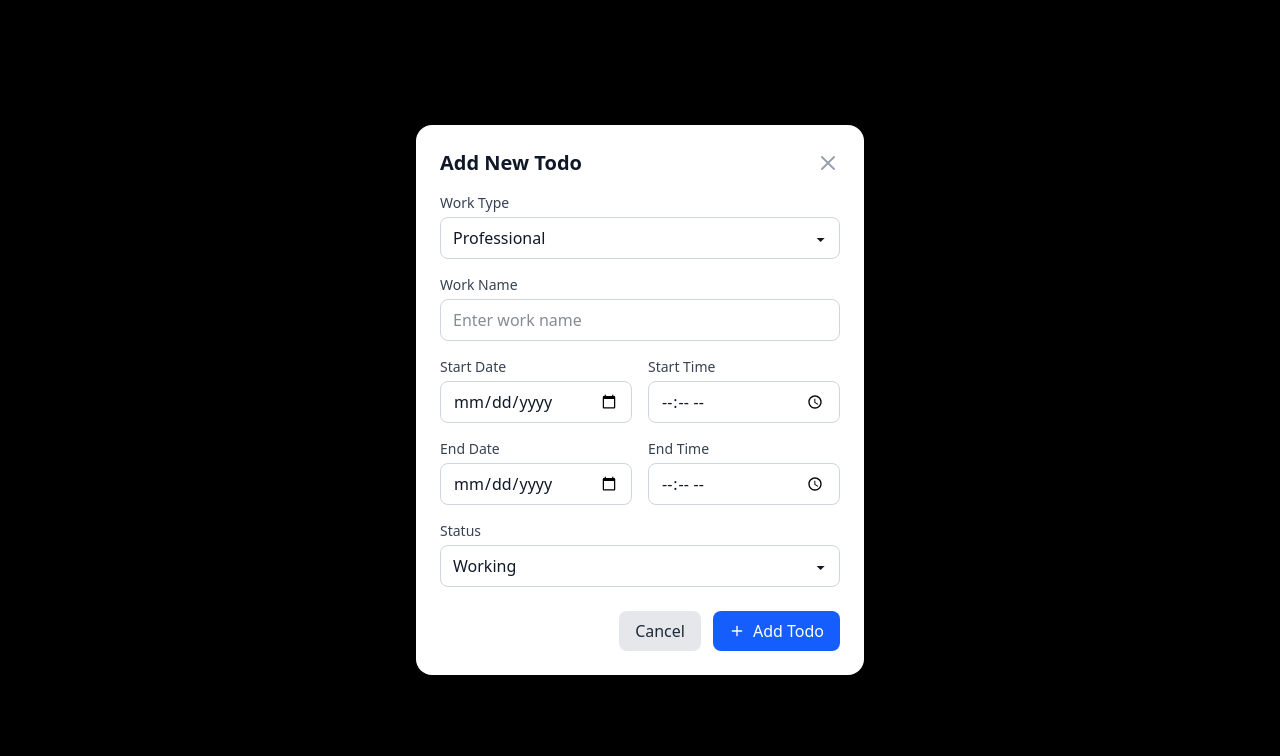
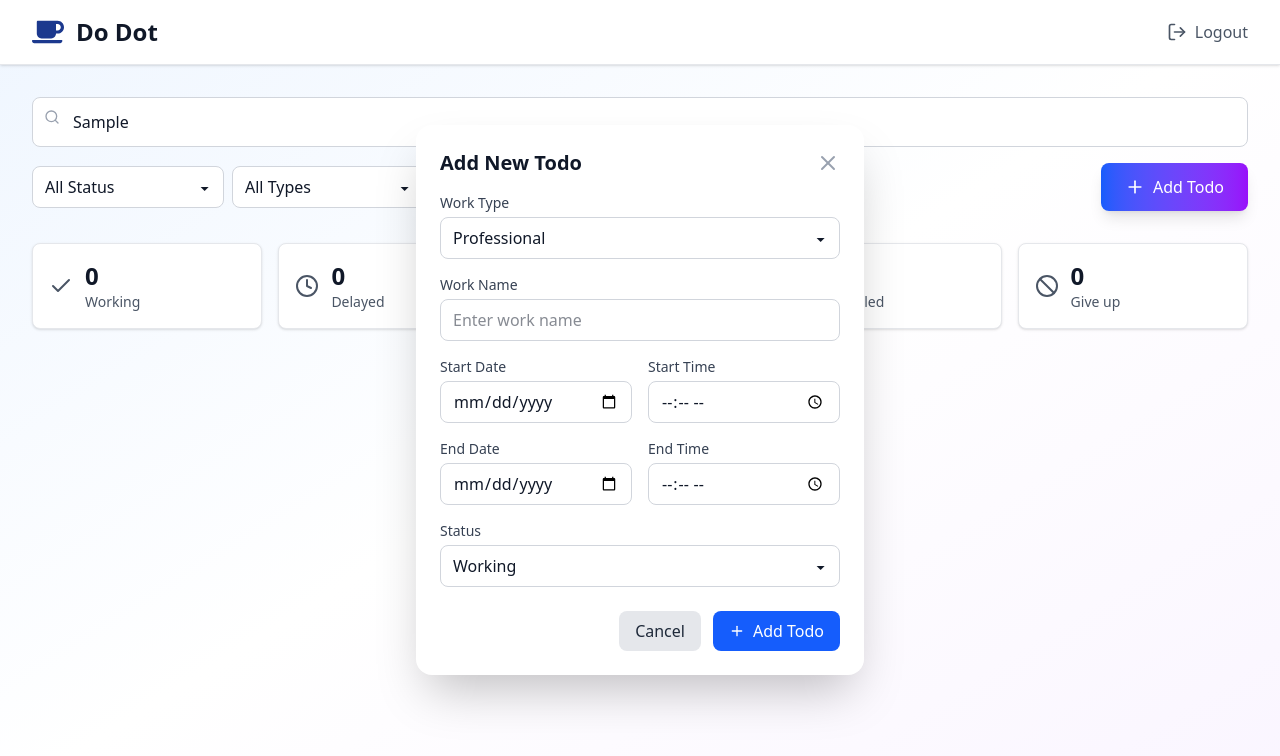
Before and after one commit to GyanaprakashKhandual/Dodot-app, a Next.js app: page /app in a window 1280 px wide. Both pictures are taken after typing "Sample" into the empty fields and a click on the button "Add Todo". Shown: the top 756 px of the page. Built offline with nearby package versions, Linux system fonts and the light colour scheme.

Commit message:
Auto push app on login -(Auth Token)

```diff
--- a/src/app/app/page.jsx
+++ b/src/app/app/page.jsx
@@ -781,7 +781,7 @@ export default function TodoDashboard() {
         initial={{ opacity: 0 }}
         animate={{ opacity: 1 }}
         exit={{ opacity: 0 }}
-        className="fixed inset-0 bg-black bg-opacity-50 flex items-center justify-center p-4 z-50"
+        className="fixed inset-0 flex items-center justify-center p-4 z-50"
       >
         <motion.div
           initial={{ scale: 0.9, opacity: 0 }}
--- a/src/app/login/page.jsx
+++ b/src/app/login/page.jsx
@@ -1,6 +1,6 @@
 'use client';
 
-import { useState } from 'react';
+import { useState, useEffect } from 'react';
 import { useRouter } from 'next/navigation';
 import { motion } from 'framer-motion';
 import { Mail, Lock, LogIn, Loader2, Eye, EyeOff, UserPlus } from 'lucide-react';
@@ -11,6 +11,14 @@ export default function LoginPage() {
   const [isLoading, setIsLoading] = useState(false);
   const [showPassword, setShowPassword] = useState(false);
   const router = useRouter();
+
+  // Check for authToken on component mount
+  useEffect(() => {
+    const token = localStorage.getItem('authToken');
+    if (token) {
+      router.push('/app');
+    }
+  }, [router]);
 
   // Toast notification function
   const showToast = (message, type = 'success') => {
```
